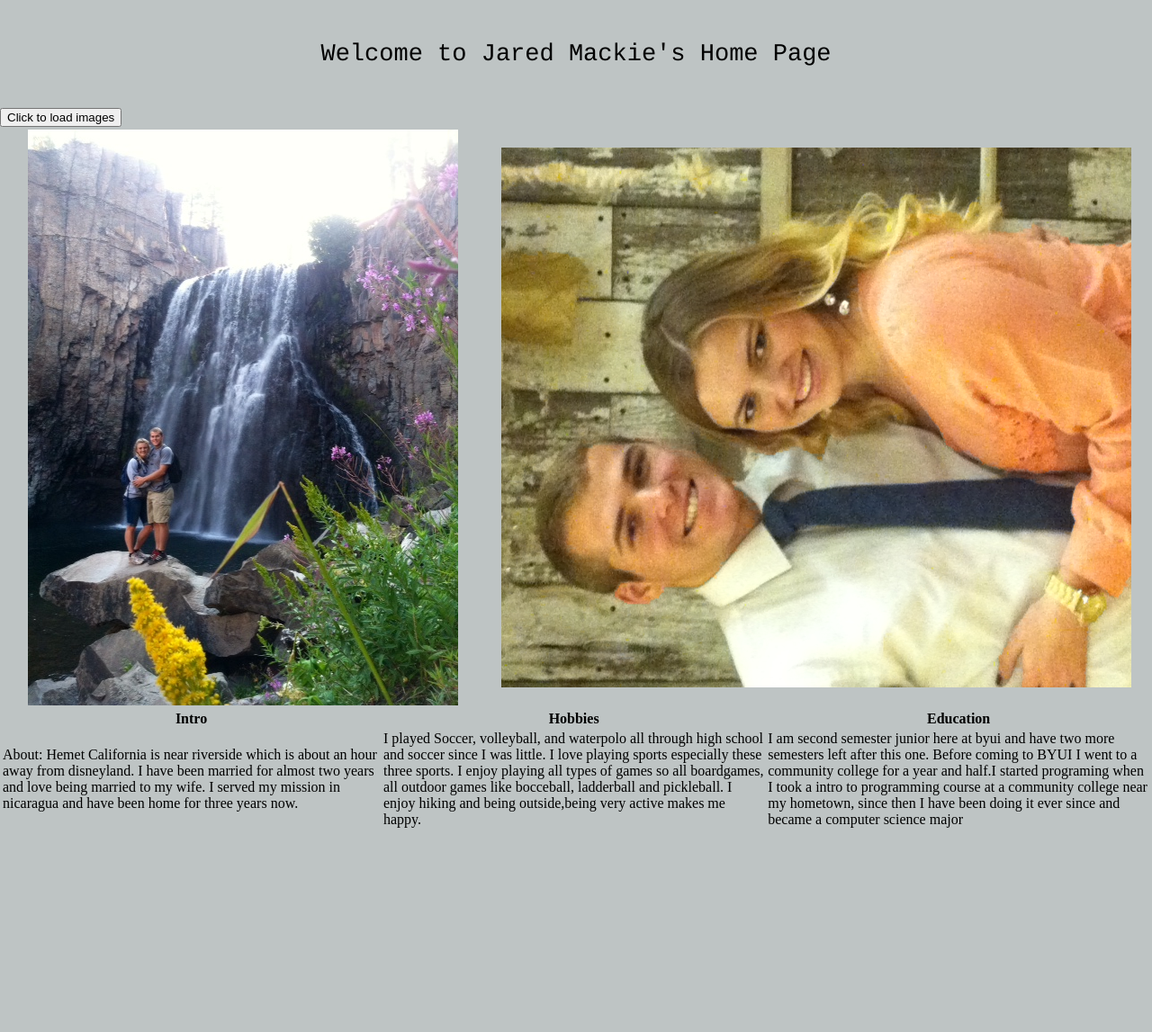
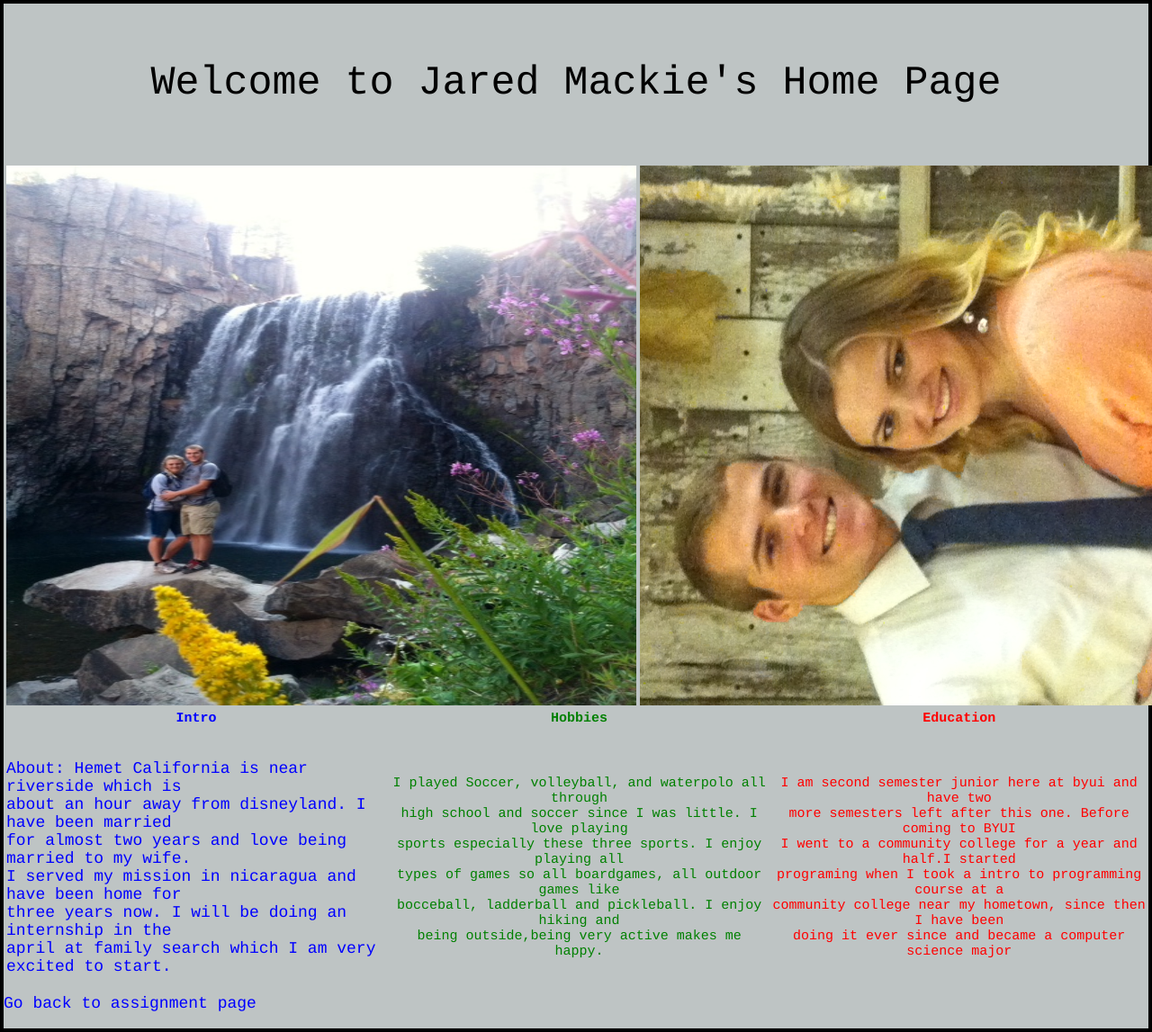
Before and after one commit to jmackie6/budget_program, a PHP site: page /homePage.html in a window 1280 px wide; the page is wider, and only the part inside the window is pictured. Shown: that part at 90% size. Before the commit the page ends 920 px from the top of that part, so only its background shows below. Run offline with PHP 8.4, Linux system fonts and the light colour scheme; lists and menus that the app fills with data are empty; some libraries are stand-ins or nearby versions.

Commit message:
this one better work

```diff
--- a/homePage.css
+++ b/homePage.css
@@ -2,77 +2,42 @@ body
 {
        background-color: #BEC4C4;
        margin: auto;
+       border: 4px solid;
 }
 p.title
 {
-       font-size: 27px;
+       font-size: 45px;
        font-family: courier;
        text-align: center;
 }
-p.tableTitles
+p.tableTitles1
 {
        font-size: 15px;
        font-family: courier;
        text-align: center;
+       color: blue;
 }
-p.italic
+p.tableTitles2
 {
-       font-style: italic;
+       font-size: 15px;
+       font-family: courier;
+       text-align: center;
+       color: green;
 }
-p.upper
+p.tableTitles3
 {
-       text-transform: uppercase;
+       font-size: 15px;
+       font-family: courier;
+       text-align: center;
+       color: red;
 }
-
-#top
+img
 {
-       background-color: #3366FF;
-       color: #ffffff;
-       padding: 15px;
+       width: 700px;
+       height: 600px;
+       text-align: center;
+       display:none;
 }
-#main
-{
-       padding: 10px;
-       color: black;
-
-       right: 400px;
-}
-#sidebar
-{
-       color: #000000;
-       border: 1px solid #ffffff;
-       border-radius: 4px;
-       padding: 10px;
-       width: 420px;
-       top: 0;
-       right: 0;
-       position: absolute;
-       font-family: courier;
-       line-height: 20px;
-}
-#menubar {
-       width: 200px;
-       float: left
-}
-#menulist {
-       padding: 0;
-       position: relative;
-       overflow: auto;
-}
-
-.menuitem
-{
-    width: 165px;
-    float: left;
-    background-color: #555555;
-    color: #ffffff;
-    list-style-type: none;
-    margin: 4px;
-    padding: 2px;
-    text-align: center;
-    cursor: pointer;
-}
-
 a:hover
 {
        text-decoration: none;
@@ -91,3 +56,27 @@ a
        text-decoration: none;
        font-family: courier;
 }
+span
+{
+       font-size: 18px;
+       font-family: courier;
+       text-align: center;
+       color: blue;
+}
+button
+{
+       text-align: center;
+       margin: auto;
+}
+button:hover
+{
+       text-decoration: none;
+       background-color: #32a4e7;
+       color: #ffffff;
+       padding: 10px;
+       width: 180px;
+       bottom: 0;
+       top: 0;
+       right: 0;
+
+}
--- a/homePage.html
+++ b/homePage.html
@@ -7,10 +7,10 @@
     <script src="https://ajax.googleapis.com/ajax/libs/jquery/1.11.3/jquery.min.js"></script>
     <script>
       $(document).ready(function(){
-          $("button").click(function(){
+          //$("button").click(function(){
             $("#image1").fadeIn("slow");
             $("#image2").fadeIn("slow");
-    });
+    //});
           $("p").on({
         mouseenter: function(){
             $(this).css("background-color", "lightgray");
@@ -29,7 +29,6 @@
     <br>
     <p class="title">Welcome to Jared Mackie's Home Page</p>
     <br>
-      <button>Click to load images</button>
 
         <table>
           <col width="1000">
@@ -52,20 +51,45 @@
           <col width="600">
           <tr>
             <th>
-              <p class="tableTitles1">Intro</p>
+              <p class="tableTitles1">Intro</p><br>
             </th>
             <th>
-              <p class="tableTitles2">Hobbies</p>
+              <p class="tableTitles2">Hobbies</p><br>
             </th>
             <th>
-              <p class="tableTitles3">Education</p>
+              <p class="tableTitles3">Education</p><br>
             </th>
           </tr>
           <tr>
-            <td><p class="tableTitles1"><span>About: Hemet California is near riverside which is about an hour away from disneyland. I have been married for almost two years and love being married to my wife. I served my mission in nicaragua and have been home for three years now. </span></p></td>
-            <td><p class="tableTitles2">I played Soccer, volleyball, and waterpolo all through high school and soccer since I was little. I love playing sports especially these three sports. I enjoy playing all types of games so all boardgames, all outdoor games like bocceball, ladderball and pickleball. I enjoy hiking and being outside,being very active makes me happy.</p></td>
-            <td><p class="tableTitles3">I am second semester junior here at byui and have two more semesters left after this one. Before coming to BYUI I went to a community college for a year and half.I started programing when I took a intro to programming course at a community college near my hometown, since then I have been doing it ever since and became a computer science major</p></td>
+            <td>
+              <p>
+                <span>About: Hemet California is near riverside which is<br>
+             about an hour away from disneyland. I have been married <br>
+             for almost two years and love being married to my wife. <br>
+             I served my mission in nicaragua and have been home for <br>
+             three years now. I will be doing an internship in the <br>
+             april at family search which I am very excited to start.
+                </span>
+              </p>
+            </td>
+            <td><p class="tableTitles2">I played Soccer, volleyball, and waterpolo all through <br>
+              high school and soccer since I was little. I love playing<br>
+               sports especially these three sports. I enjoy playing all<br>
+                types of games so all boardgames, all outdoor games like <br>
+                bocceball, ladderball and pickleball. I enjoy hiking and <br>
+                being outside,being very active makes me happy.</p></td>
+            <td><p class="tableTitles3">I am second semester junior here at byui and have two <br>
+              more semesters left after this one. Before coming to BYUI <br>
+               I went to a community college for a year and half.I started<br>
+                programing when I took a intro to programming course at a <br>
+                community college near my hometown, since then I have been <br>
+                doing it ever since and became a computer science major</p></td>
           </tr>
       </table>
+      <br>
+      <a href= "index.html" class="button">
+            <span>Go back to assignment page</span>
+      </a>
+      <br><br>
   <body>
 <html>
```
